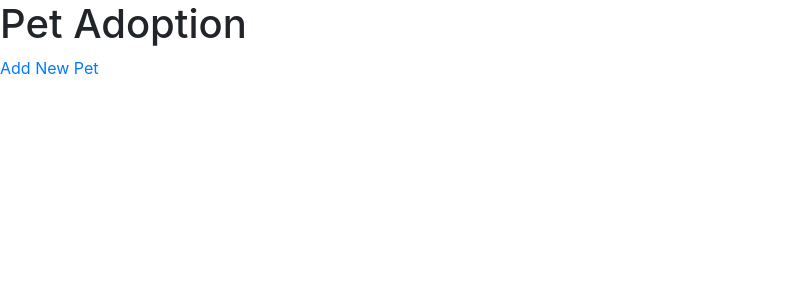
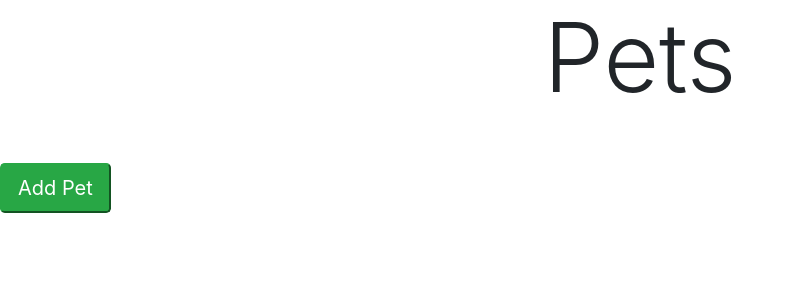
Before and after one commit to negasaa12/Adoption, a Flask app: page / in a window 1280 px wide. Shown: the top 300 px of the page, without its empty margins (0-794 px from the left). Run offline with Flask 2, Linux system fonts and the light colour scheme.

Commit message:
Adding styles

```diff
--- a/templates/add_form.html
+++ b/templates/add_form.html
@@ -9,6 +9,7 @@
 <h1> Add A New Pet</h1>
 
 
+<div class="input-group mb-4">
 <form method="POST" action="/add">
     {{ form.hidden_tag() }}
 
@@ -19,8 +20,9 @@
             {{field(class_="form-control")}}
         </div>
     {% endfor %}
-    <button type="submit" class="btn btn-success btn-lg">Submit</button>
+    <button type="submit" class="btn btn-success">Submit</button>
 
 </form>
+</div>
 
 {% endblock %}
--- a/templates/edit_pet_form.html
+++ b/templates/edit_pet_form.html
@@ -5,9 +5,9 @@
 
 
 
+<h1> Edit Pet </h1>
 
-
-
+<div class="input-group mb-4">
 <form method="POST" action="/pet/{{pet_id}}/edit">
     {{ form.hidden_tag() }}
 
@@ -21,5 +21,6 @@
     <button type="submit" class="btn btn-success btn-lg">Submit</button>
 
 </form>
+</div>
 
 {% endblock %}
--- a/templates/home.html
+++ b/templates/home.html
@@ -2,36 +2,37 @@
 
 {% block title %} Pet Home Page {% endblock %}
 
+
 {% block content %}
 
-
-<h1>Pet Adoption</h1>
-
-{% for pet in pets %}
-
-<h2>{{pet.name}}</h2>
-
-
-{% if pet.available == True %}
-
-<p><b>Available</b></p>
-
-{% endif %}
-
-
-{% if pet.available == False %}
-
-<p> Not Available</p>
-
-{% endif %}
+<div class="text-center">
+<h1 class="display-1 mb-5">Pets</h1>
+</div>
 
 
 
-<img src="{{pet.photo_url}}" width="200" height="300">
 
+<div class="row" style="width: 1250px;">
+  {% for pet in pets %}
+  <div class="col-md-4">
+    <div class="card mb-4">
+      <img src="{{ pet.photo_url }}" class="card-img-top">
+      <div class="card-body">
+        <h5 class="card-title">{{ pet.name }}</h5>
+        {% if pet.available == True %}
+        <p class="card-text">{{ pet.name }} is <b class="text-success">Available</b></p>
+        {% else %}
+        <p class="card-text">{{ pet.name }} is Not Available</p>
+        {% endif %}
+        <a href="/pet/{{ pet.id }}" class="btn btn-primary">More Details</a>
+      </div>
+    </div>
+  </div>
+  {% endfor %}
+</div>
 
-{% endfor %}
-
-<a href="/add"> Add New Pet</a>
+<form action="/add" method="GET">
+  <button class="btn-success btn-lg">Add Pet</button>
+</form>
 
 {% endblock %}
```
Also changed, not shown: seed.py (+7 -4 lines), templates/details.html (+20 -7 lines).
